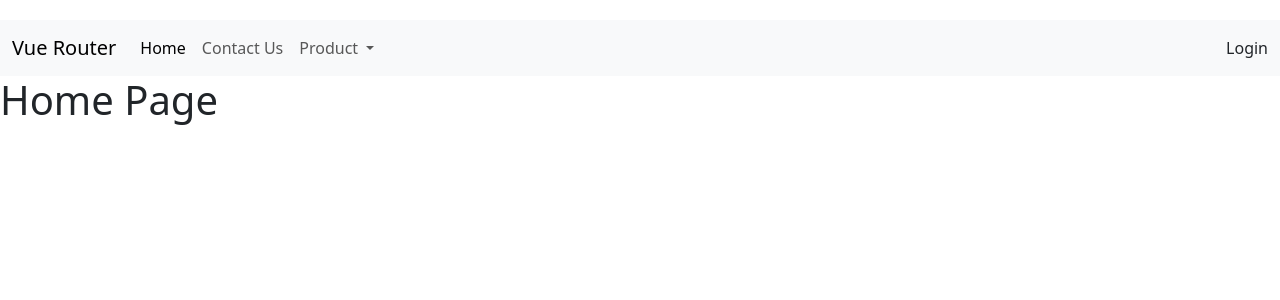
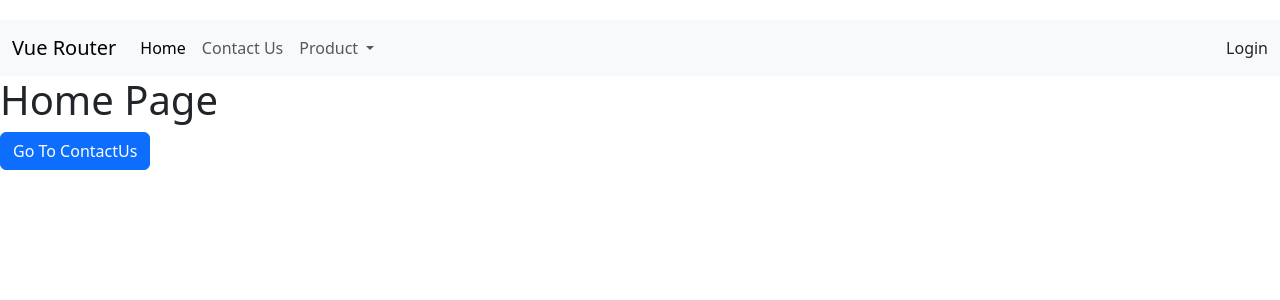
Before and after one commit to TAYYAB-BUKC/Vue3-Fundamentals, a Vue app in the folder routers/vue-router/: page / in a window 1280 px wide. Shown: the top 300 px of the page. Built offline with nearby package versions, Linux system fonts and the light colour scheme.

Commit message:
Navigation implemented from script to contactUs component.

```diff
--- a/routers/vue-router/src/components/home/home.vue
+++ b/routers/vue-router/src/components/home/home.vue
@@ -1,3 +1,15 @@
 <template>
     <h1>Home Page</h1>
+    <button class="btn btn-primary" @click="GoToContactUs">Go To ContactUs</button>
 </template>
+
+
+<script setup>
+    import { useRouter } from 'vue-router';
+
+    const router = useRouter();
+
+    function GoToContactUs(){
+        router.push({ name: 'contactUs' });
+    }
+</script>
```
